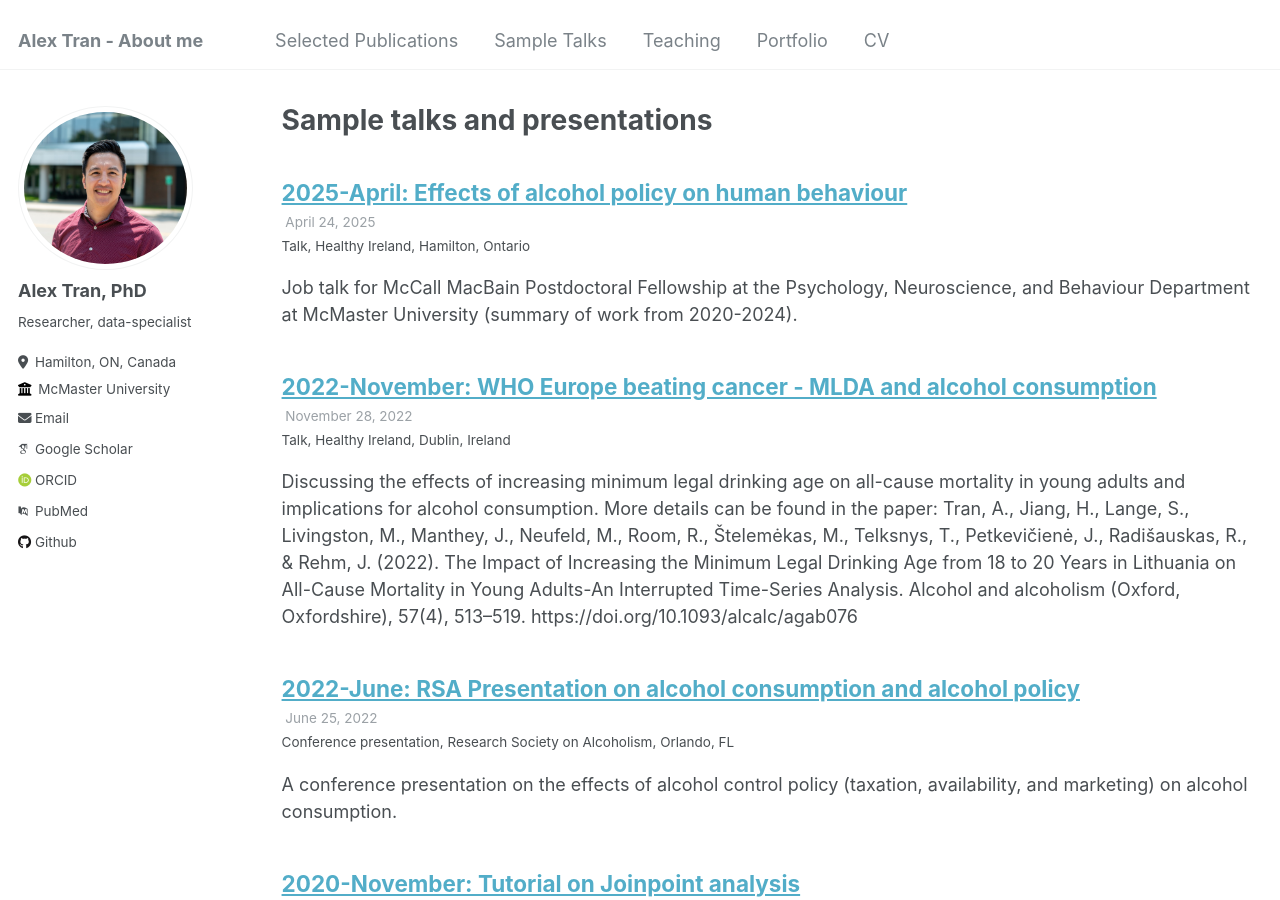
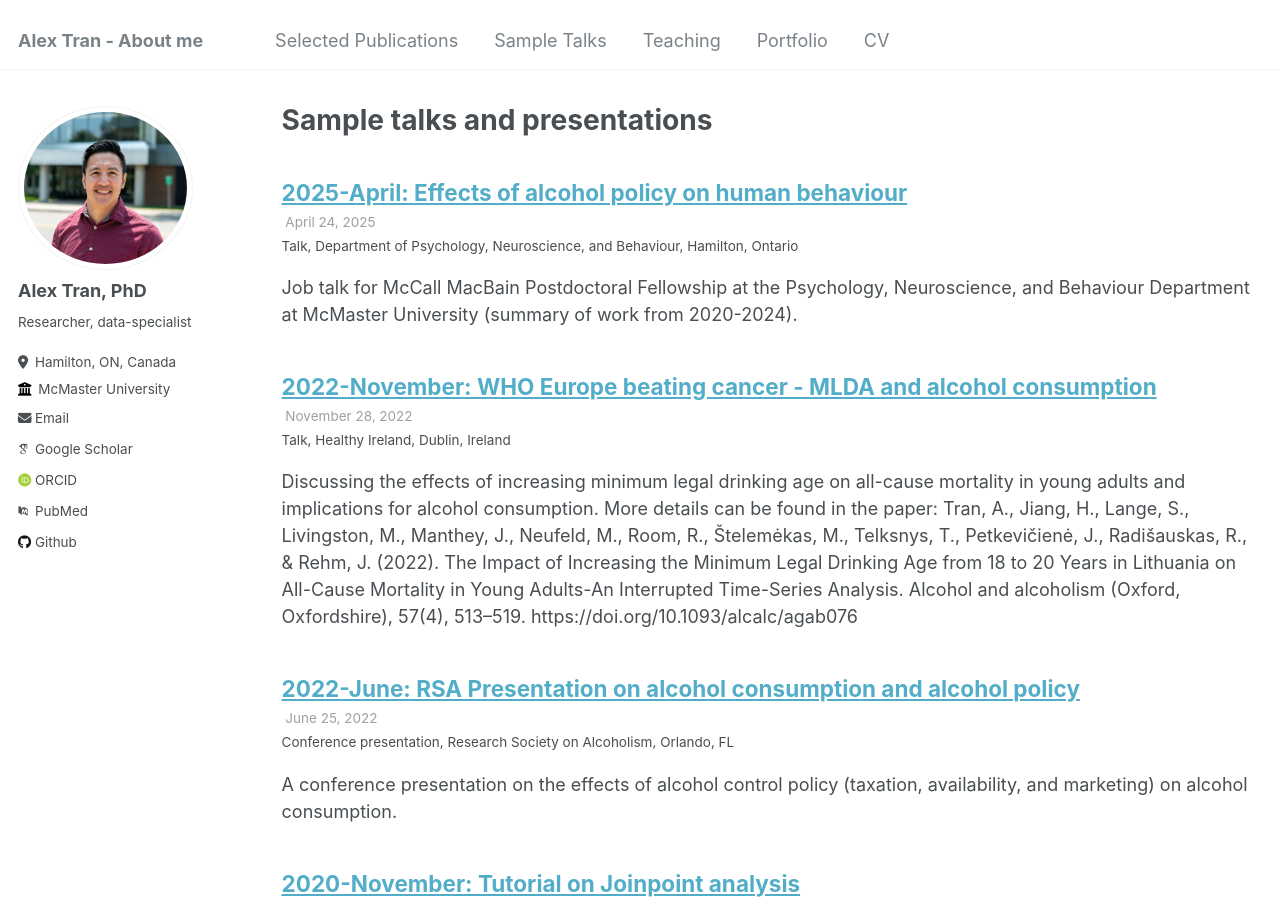
Before and after one commit to 9trana/academic_site, a Jekyll site: the page built from _pages/talks.html, in a window 1280 px wide and 900 px high. Built offline with Jekyll 4.4.1, drawn with Linux system fonts in a browser that asks for light colours; some web fonts are replaced.

Commit message:
Update 2024-04-24-talk-4.md

```diff
--- a/_talks/2024-04-24-talk-4.md
+++ b/_talks/2024-04-24-talk-4.md
@@ -3,7 +3,7 @@ title: "2025-April: Effects of alcohol policy on human behaviour"
 collection: talks
 type: "Talk"
 permalink: /talks/Talk_PDF_Mac2025.pptx
-venue: "Healthy Ireland"
+venue: "Department of Psychology, Neuroscience, and Behaviour"
 date: 2025-04-24
 location: "Hamilton, Ontario"
 ---
```
